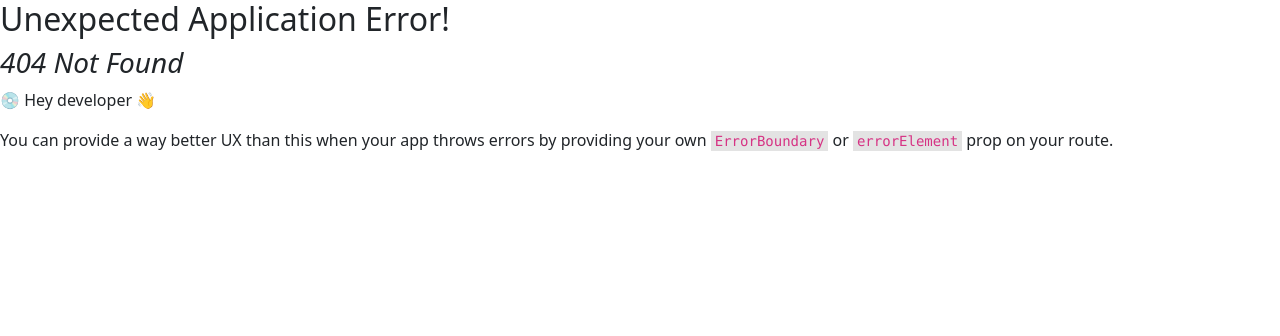
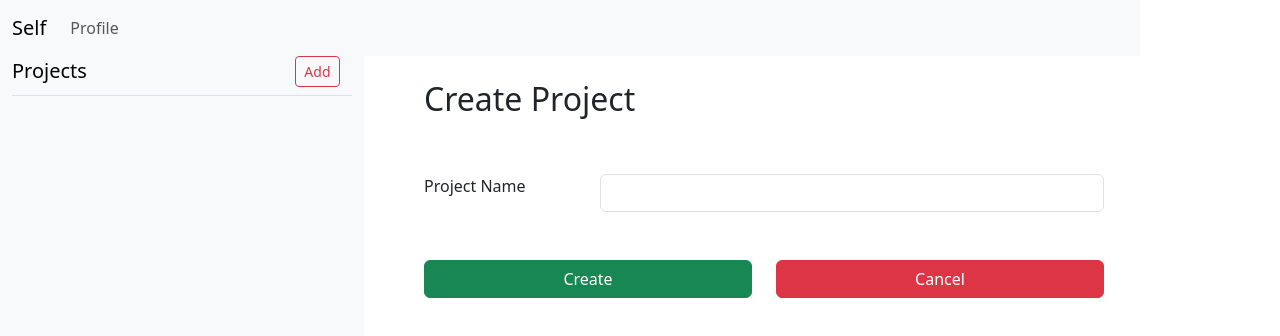
Before and after one commit to fatihgun1/Self, a React (Create React App) app in the folder client/: page /project/create in a window 1280 px wide. Before the commit this address had no page. Shown: the top 336 px of the page. Built offline with nearby package versions, Linux system fonts and the light colour scheme; no server answers.

Commit message:
Create Product

```diff
--- a/client/src/App.js
+++ b/client/src/App.js
@@ -4,6 +4,7 @@ import { createBrowserRouter, RouterProvider, Route, Outlet } from 'react-router
 import Navbar from "./general/Navbar";
 import SideBar from "./general/SideBar";
 import ProjectPage from "./page/ProjectPage";
+import CreateProjectPage from "./page/CreateProjectPage";
 const Layout = () => {
   const test = null;
   return (
@@ -33,7 +34,11 @@ const router = createBrowserRouter(
     children: [
       {
         path: "/",
-        element: <ProjectPage/>
+        element: <ProjectPage />
+      },
+      {
+        path: "/project/create",
+        element: <CreateProjectPage />
       }
     ]
   }
@@ -42,11 +47,9 @@ const router = createBrowserRouter(
 );
 function App() {
   return (
-    <>
-      <div className="App">
-        <RouterProvider router={router} />
-      </div>
-    </>
+    <div className="App">
+      <RouterProvider router={router} />
+    </div>
   );
 }
 
--- a/client/src/component/page/ProjectEntity.jsx
+++ b/client/src/component/project/ProjectEntity.jsx
@@ -2,7 +2,7 @@ import React from 'react'
 
 export default function ProjectEntity({ code, name }) {
     return (
-        <div class="container p-1 mb-1 border-bottom" key={code} >
+        <div className="container p-1 mb-1 border-bottom" key={code} >
             {name}
         </div>
     )
--- a/client/src/general/SideBar.jsx
+++ b/client/src/general/SideBar.jsx
@@ -1,11 +1,12 @@
 import React, { useEffect, useState } from 'react'
-import ProjectEntity from '../component/page/ProjectEntity'
+import ProjectEntity from '../component/project/ProjectEntity'
 import axios from 'axios';
+import { Link } from 'react-router-dom';
 export default function () {
-    const [project,setProject] = useState([
+    const [project, setProject] = useState([
         {
-            code : null,
-            name : null
+            code: null,
+            name: null
         }
     ]);
 
@@ -19,15 +20,23 @@ export default function () {
     }
     useEffect(() => {
         getProjectList();
-      }, []);
+    }, []);
 
 
     return (
         <div className='container text-bg-light min-vh-100'>
-            <div class="offcanvas-header ">
-                <h5 class="offcanvas-title">Projects</h5>
+            <div className="offcanvas-header ">
+                <div className="row w-100">
+                    <div className="col">
+                        <h5 className="offcanvas-title">Projects</h5>
+                    </div>
+                    <div className="col-2">
+                        <Link to='/project/create' class="btn btn-sm btn-outline-danger">Add</Link>
+                    </div>
+                </div>
+
             </div>
-            <div class="offcanvas-body">
+            <div className="offcanvas-body">
                 {project && project.map(prj => (
                     <ProjectEntity code={prj.code} name={prj.name} />
                 ))}
--- /dev/null
+++ b/client/src/page/CreateProjectPage.jsx
@@ -0,0 +1,60 @@
+import React, { useState } from 'react'
+import { Link ,useNavigate,redirect } from 'react-router-dom'
+import axios from "axios"
+export default function CreateProjectPage() {
+
+  const [projectName,setProjectName] = useState();
+  const navigate = useNavigate();
+
+  const handleChange = e => {
+    setProjectName(e.target.value)
+  }
+
+  const handleSave = async e => {
+    e.preventDefault();
+    try{
+      const response = await axios.post("http://localhost:8080/project/create",{
+        name : projectName
+      });
+      if(response.status === 200){
+        navigate('/')
+      }
+
+    }catch(err){
+      console.log(err)
+    }
+
+  }
+
+  return (
+    <div className='container'>
+      <div className="row mb-5">
+        <div className="col">
+          <h2>Create Project</h2>
+        </div>
+      </div>
+      <div className="row mb-5">
+        <div className="col">
+          <form g-3>
+            <div className="row">
+              <div className="col-3">
+                <label className="form-label">Project Name</label>
+              </div>
+              <div className="col">
+                <input type="text" onChange={handleChange} class="form-control" />
+              </div>
+            </div>
+          </form>
+        </div>
+      </div>
+      <div className="row">
+        <div className="col d-grid gap-2">
+          <button type="button" class="btn btn-success" onClick={handleSave}>Create</button>
+        </div>
+        <div className="col d-grid gap-2">
+          <Link class="btn btn-danger" to="/" >Cancel</Link>
+        </div>
+      </div>
+    </div>
+  )
+}
```
Also changed, not shown: 1 other file (tests, documents, lock files or other folders).
